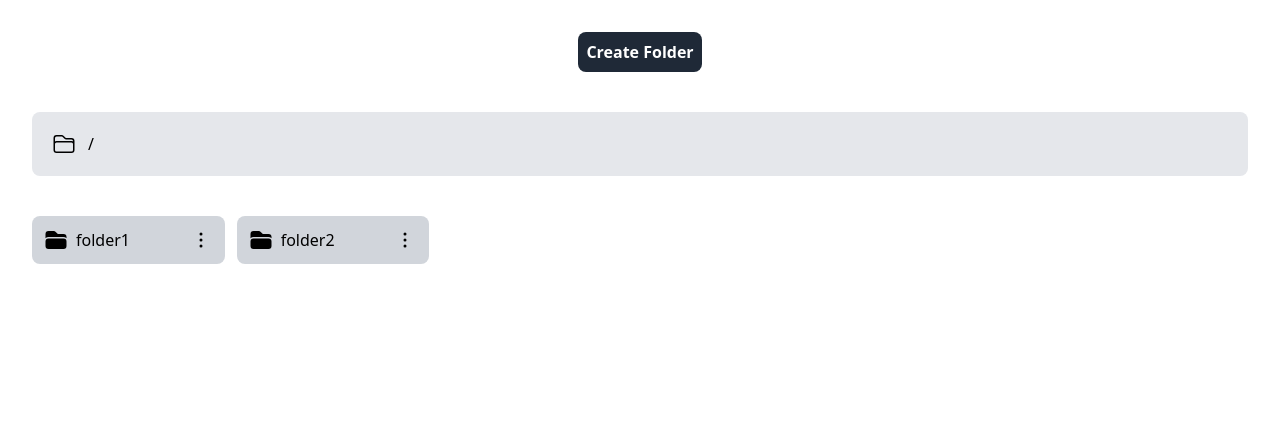
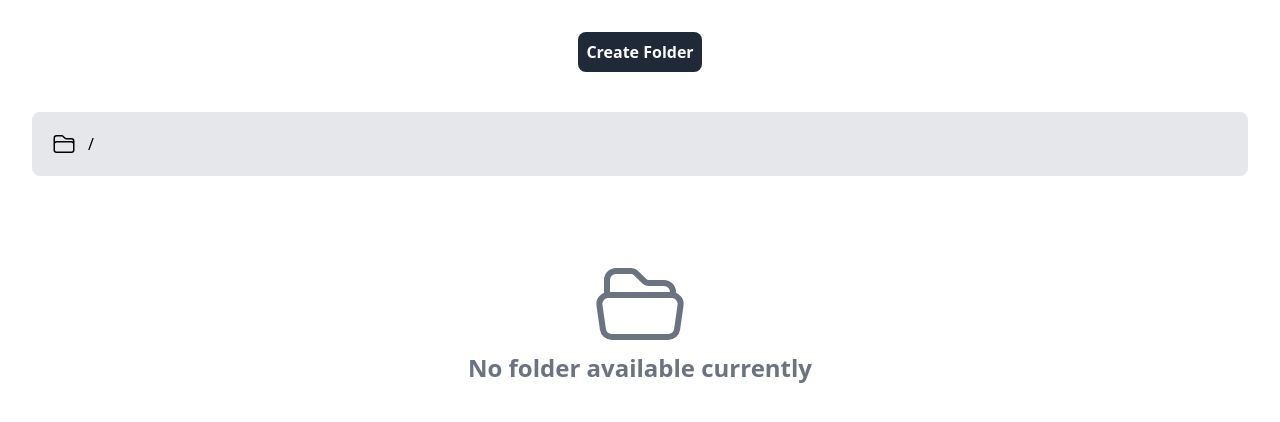
Before and after one commit to Anindra123/folderapp, a React (Vite) app: page / in a window 1280 px wide. Shown: the top 422 px of the page. Built offline with nearby package versions, Linux system fonts and the light colour scheme.

Commit message:
delete feature update and update readme

```diff
--- a/src/App.tsx
+++ b/src/App.tsx
@@ -1,19 +1,16 @@
-import { useState } from "react";
+import React, { useState } from "react";
 import "./App.css";
 import CreatFolderDialog from "./components/CreateFolderDialog";
 import Folder from "./components/Folder";
 import Navigation from "./components/Navigation";
 
-const initial_folder: any = {
-  folder1: {},
-  folder2: { sub1: {}, sub2: { subsub1: {} } },
-};
+
 
 function App() {
   const [dialogOpen, setDialogOpen] = useState(false);
   const [folderName, setFolderName] = useState("");
-  const [folders, setFolders] = useState(initial_folder);
-  const [renderFolder, setRenderFolder] = useState(initial_folder);
+  const [folders, setFolders] = useState<any>({});
+  const [renderFolder, setRenderFolder] = useState<any>({});
   const [path, setCurrentPath] = useState<string[]>([]);
   const [isAlertOpen, setAlertOpen] = useState(false);
   const [selectedID, setSelectID] = useState("");
@@ -50,7 +47,7 @@ function App() {
     let currentFolders = all_folder_temp; //create a mutable copy of the current folders
 
     //creating a flatlist
-    // since i need to creat subfolder on deeply nested object
+    // since i need to create subfolder on deeply nested object
     path.forEach((p) => {
       const currKey = p;
       currentFolders[currKey] = currentFolders[currKey] || {};
@@ -79,11 +76,11 @@ function App() {
         current_folders[p] = current_folders[p] || {};
         current_folders = current_folders[p];
       });
-
       delete current_folders[e.currentTarget.id];
 
       //update the current folders
       setFolders(temp_folders);
+      setRenderFolder(current_folders);
     } else {
       //remove all subfolders from the folder
       let temp_paths = current_folders[e.currentTarget.id];
--- /dev/null
+++ b/src/components/AlertModal.tsx
@@ -0,0 +1,41 @@
+import {
+  AlertDialog,
+  AlertDialogAction,
+  AlertDialogCancel,
+  AlertDialogContent,
+  AlertDialogDescription,
+  AlertDialogFooter,
+  AlertDialogHeader,
+  AlertDialogTitle,
+} from "@/ui-components/ui/alert-dialog";
+import React from "react";
+
+interface AlertDialogProps {
+  isAlertOpen: boolean,
+  selectedID: string,
+  setAlertOpen: (val: boolean) => void,
+  handleDelete: (e: React.MouseEvent<HTMLButtonElement, MouseEvent>) => void,
+}
+
+export default function AlertModal({ isAlertOpen, selectedID, setAlertOpen, handleDelete }: AlertDialogProps) {
+  return (
+    <AlertDialog open={isAlertOpen}>
+      <AlertDialogContent>
+        <AlertDialogHeader>
+          <AlertDialogTitle>Are you sure ?</AlertDialogTitle>
+        </AlertDialogHeader>
+        <AlertDialogDescription>
+          This will delete this folder and it's subfolder permenantly
+        </AlertDialogDescription>
+        <AlertDialogFooter>
+          <AlertDialogAction id={selectedID} onClick={(e) => handleDelete(e)}>
+            Confirm
+          </AlertDialogAction>
+          <AlertDialogCancel onClick={() => setAlertOpen(!isAlertOpen)}>
+            Cancel
+          </AlertDialogCancel>
+        </AlertDialogFooter>
+      </AlertDialogContent>
+    </AlertDialog>
+  );
+}
--- /dev/null
+++ b/src/components/Dropdown.tsx
@@ -0,0 +1,55 @@
+import {
+    DropdownMenu,
+    DropdownMenuContent,
+    DropdownMenuItem,
+    DropdownMenuSeparator,
+    DropdownMenuTrigger,
+} from "@/ui-components/ui/dropdown-menu";
+
+interface DropdownProps {
+    fileId: string,
+    handleAlert: (e: React.MouseEvent<HTMLAnchorElement, MouseEvent>) => void,
+}
+
+export default function Dropdown({ fileId, handleAlert }: DropdownProps) {
+    return (
+        <DropdownMenu>
+            <DropdownMenuTrigger className="flex flex-row items-center">
+                <a
+                    href=""
+                    className="flex flex-row items-center justify-center w-6 h-6 rounded-full hover:bg-gray-400 ring-0 border-none active:ring-0 active:border-none focus:ring-0 focus:border-none"
+                >
+                    <svg
+                        xmlns="http://www.w3.org/2000/svg"
+                        fill="none"
+                        viewBox="0 0 24 24"
+                        stroke-width="1.5"
+                        stroke="currentColor"
+                        className="w-6 h-6"
+                    >
+                        <path
+                            stroke-linecap="round"
+                            stroke-linejoin="round"
+                            d="M12 6.75a.75.75 0 1 1 0-1.5.75.75 0 0 1 0 1.5ZM12 12.75a.75.75 0 1 1 0-1.5.75.75 0 0 1 0 1.5ZM12 18.75a.75.75 0 1 1 0-1.5.75.75 0 0 1 0 1.5Z"
+                        />
+                    </svg>
+                </a>
+            </DropdownMenuTrigger>
+            <DropdownMenuContent>
+                <DropdownMenuItem className="cursor-pointer">
+                    About
+                </DropdownMenuItem>
+                <DropdownMenuSeparator />
+                <DropdownMenuItem className="cursor-pointer">
+                    <a
+                        id={fileId}
+                        onClick={(e) => handleAlert(e)}
+                        className="w-full"
+                    >
+                        Delete
+                    </a>
+                </DropdownMenuItem>
+            </DropdownMenuContent>
+        </DropdownMenu>
+    )
+}
--- a/src/components/Folder.tsx
+++ b/src/components/Folder.tsx
@@ -1,21 +1,6 @@
-import {
-  AlertDialog,
-  AlertDialogAction,
-  AlertDialogCancel,
-  AlertDialogContent,
-  AlertDialogDescription,
-  AlertDialogFooter,
-  AlertDialogHeader,
-  AlertDialogTitle,
-} from "@/ui-components/ui/alert-dialog";
-import {
-  DropdownMenu,
-  DropdownMenuContent,
-  DropdownMenuItem,
-  DropdownMenuSeparator,
-  DropdownMenuTrigger,
-} from "@/ui-components/ui/dropdown-menu";
 import React from "react";
+import AlertModal from "./AlertModal";
+import Dropdown from "./Dropdown";
 
 interface FolderProps {
   renderFolder: any;
@@ -38,26 +23,39 @@ export default function Folder({
 }: FolderProps) {
   return (
     <>
-      <AlertDialog open={isAlertOpen}>
-        <AlertDialogContent>
-          <AlertDialogHeader>
-            <AlertDialogTitle>Are you sure ?</AlertDialogTitle>
-          </AlertDialogHeader>
-          <AlertDialogDescription>
-            This will delete this folder and it's subfolder permenantly
-          </AlertDialogDescription>
-          <AlertDialogFooter>
-            <AlertDialogAction id={selectedID} onClick={(e) => handleDelete(e)}>
-              Confirm
-            </AlertDialogAction>
-            <AlertDialogCancel onClick={() => setAlertOpen(!isAlertOpen)}>
-              Cancel
-            </AlertDialogCancel>
-          </AlertDialogFooter>
-        </AlertDialogContent>
-      </AlertDialog>
+      <AlertModal
+        isAlertOpen={isAlertOpen}
+        setAlertOpen={setAlertOpen}
+        selectedID={selectedID}
+        handleDelete={handleDelete}
+      />
 
       <div className="grid mt-10 grid-cols-12 gap-x-3 w-full">
+        {Object.keys(renderFolder).length === 0 && (
+          <div className="col-span-12 items-center justify-center">
+            <div className="mt-10 flex items-center justify-center">
+              <svg
+                xmlns="http://www.w3.org/2000/svg"
+                fill="none"
+                viewBox="0 0 24 24"
+                stroke-width="1.5"
+                stroke="#6b7280"
+                className="w-24 h-24"
+              >
+                <path
+                  stroke-linecap="round"
+                  stroke-linejoin="round"
+                  d="M3.75 9.776c.112-.017.227-.026.344-.026h15.812c.117 0 .232.009.344.026m-16.5 0a2.25 2.25 0 0 0-1.883 2.542l.857 6a2.25 2.25 0 0 0 2.227 1.932H19.05a2.25 2.25 0 0 0 2.227-1.932l.857-6a2.25 2.25 0 0 0-1.883-2.542m-16.5 0V6A2.25 2.25 0 0 1 6 3.75h3.879a1.5 1.5 0 0 1 1.06.44l2.122 2.12a1.5 1.5 0 0 0 1.06.44H18A2.25 2.25 0 0 1 20.25 9v.776"
+                />
+              </svg>
+            </div>
+            <div>
+              <p className="text-2xl text-gray-500 font-semibold">
+                No folder available currently
+              </p>
+            </div>
+          </div>
+        )}
         {Object.keys(renderFolder).map((f, i) => (
           <div
             key={i}
@@ -86,44 +84,7 @@ export default function Folder({
               </div>
             </a>
             <div>
-              <DropdownMenu>
-                <DropdownMenuTrigger className="flex flex-row items-center">
-                  <a
-                    href=""
-                    className="flex flex-row items-center justify-center w-6 h-6 rounded-full hover:bg-gray-400 ring-0 border-none active:ring-0 active:border-none focus:ring-0 focus:border-none"
-                  >
-                    <svg
-                      xmlns="http://www.w3.org/2000/svg"
-                      fill="none"
-                      viewBox="0 0 24 24"
-                      stroke-width="1.5"
-                      stroke="currentColor"
-                      className="w-6 h-6"
-                    >
-                      <path
-                        stroke-linecap="round"
-                        stroke-linejoin="round"
-                        d="M12 6.75a.75.75 0 1 1 0-1.5.75.75 0 0 1 0 1.5ZM12 12.75a.75.75 0 1 1 0-1.5.75.75 0 0 1 0 1.5ZM12 18.75a.75.75 0 1 1 0-1.5.75.75 0 0 1 0 1.5Z"
-                      />
-                    </svg>
-                  </a>
-                </DropdownMenuTrigger>
-                <DropdownMenuContent>
-                  <DropdownMenuItem className="cursor-pointer">
-                    About
-                  </DropdownMenuItem>
-                  <DropdownMenuSeparator />
-                  <DropdownMenuItem className="cursor-pointer">
-                    <a
-                      id={f}
-                      onClick={(e) => handleAlert(e)}
-                      className="w-full"
-                    >
-                      Delete
-                    </a>
-                  </DropdownMenuItem>
-                </DropdownMenuContent>
-              </DropdownMenu>
+              <Dropdown fileId={f} handleAlert={handleAlert} />
             </div>
           </div>
         ))}
```
Also changed, not shown: 1 other file (tests, documents, lock files or other folders).
